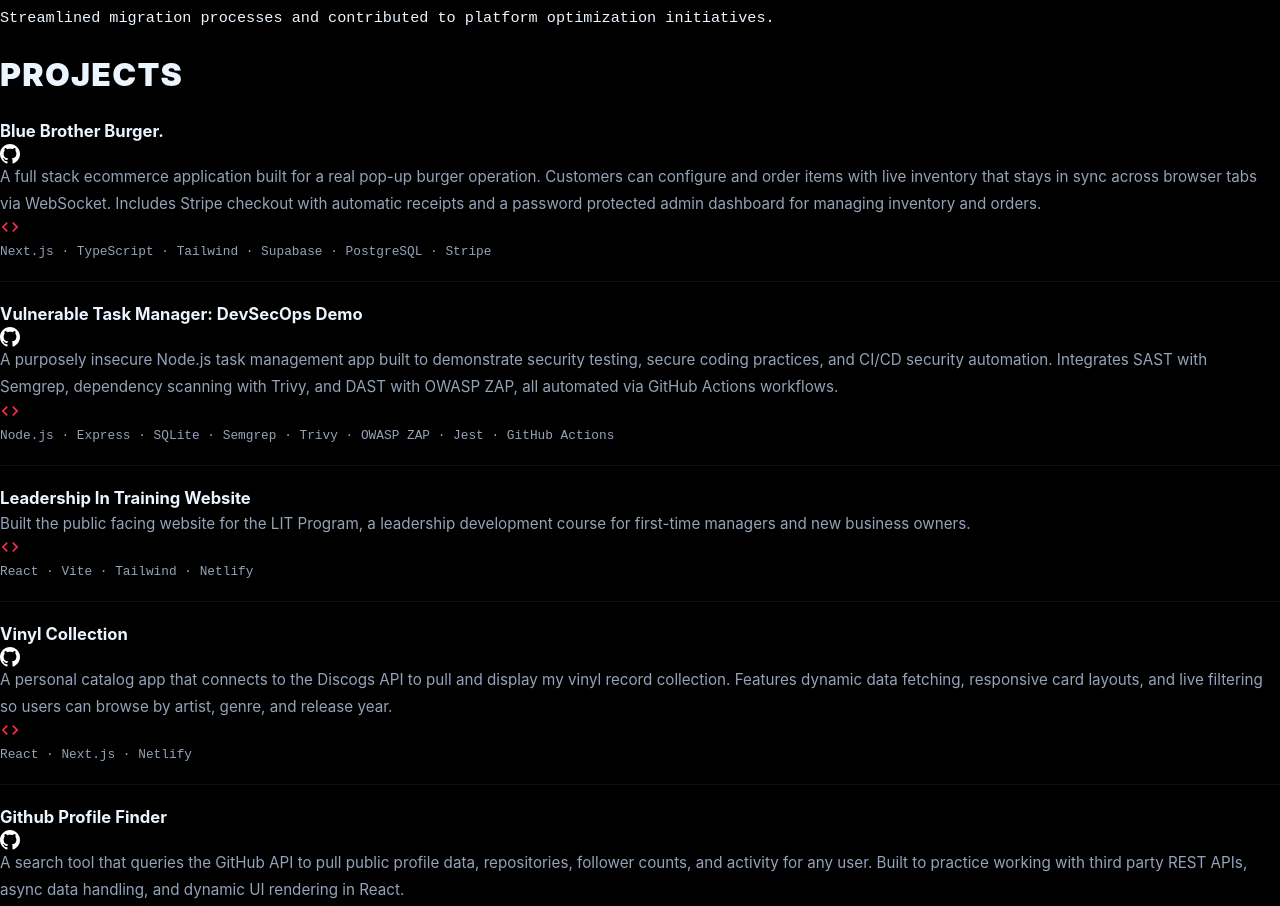
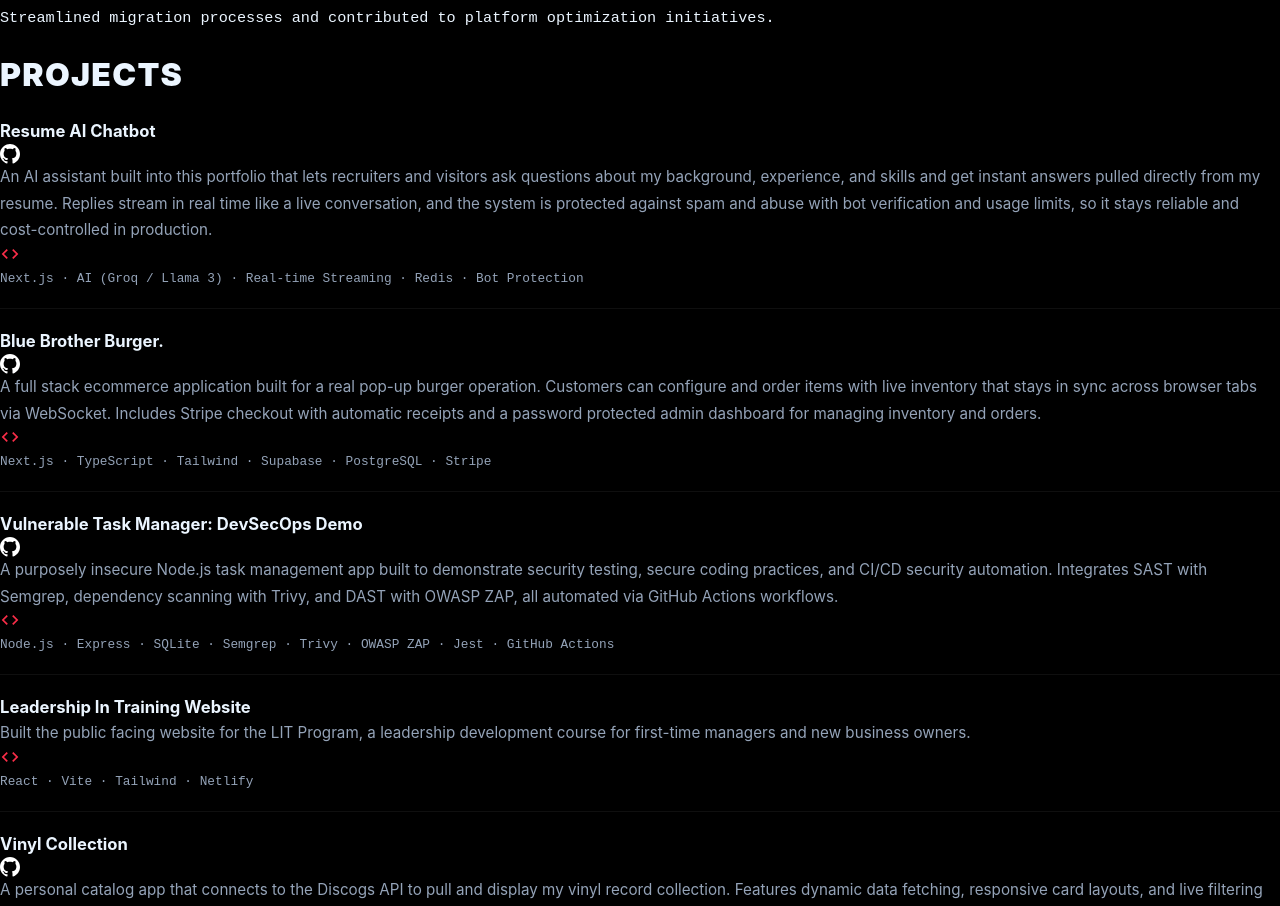
Before and after one commit to DwightX/portfoliov3, a Next.js app: page / in a window 1280 px wide. Shown: the part 3666-4572 px from the top of the page. Built offline with nearby package versions, Linux system fonts and the light colour scheme; no server answers.

Commit message:
added new project

```diff
--- a/src/app/components/Projects.js
+++ b/src/app/components/Projects.js
@@ -36,6 +36,14 @@
           <h1>PROJECTS</h1>
         </div>
         <div className="exp-list">
+
+          <Project
+            title="Resume AI Chatbot"
+            href="https://github.com/DwightX/portfoliov3"
+            githubHref="https://github.com/DwightX/portfoliov3"
+            description="An AI assistant built into this portfolio that lets recruiters and visitors ask questions about my background, experience, and skills and get instant answers pulled directly from my resume. Replies stream in real time like a live conversation, and the system is protected against spam and abuse with bot verification and usage limits, so it stays reliable and cost-controlled in production."
+            stack="Next.js · AI (Groq / Llama 3) · Real-time Streaming · Redis · Bot Protection"
+          />
 
           <Project
             title="Blue Brother Burger."
```
